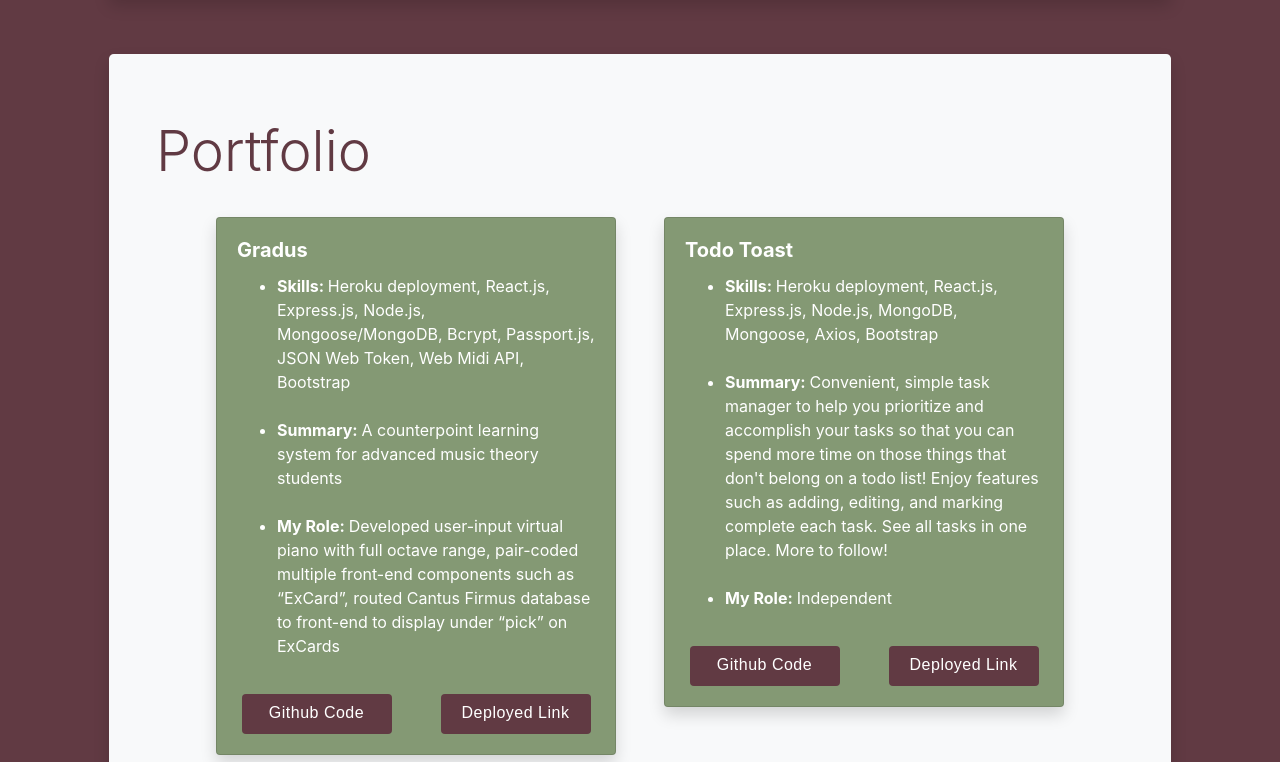
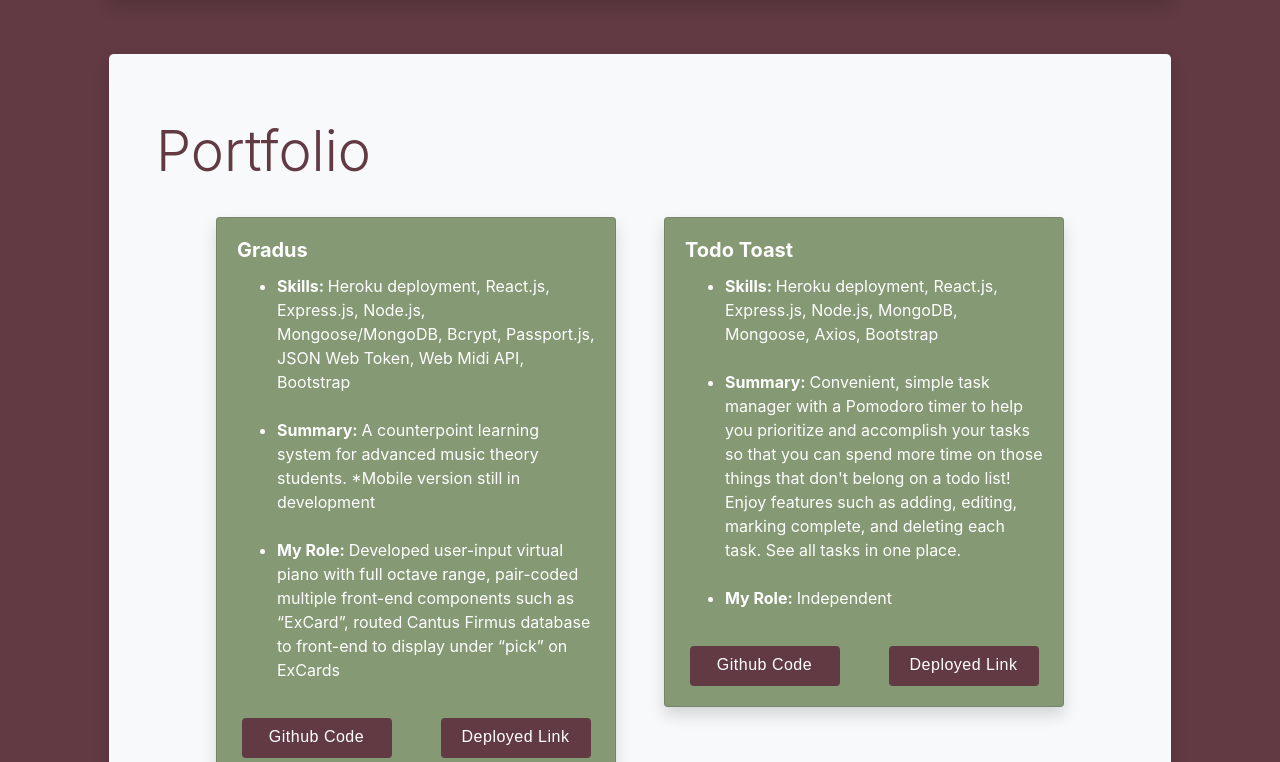
Before and after one commit to sarahtam718/react-portfolio, a React (Create React App) app: page / in a window 1280 px wide. Shown: the part 433-1195 px from the top of the page. Built offline with nearby package versions, Linux system fonts and the light colour scheme.

Commit message:
added link for deplyment to todo toast and various descriptions

```diff
--- a/src/components/navbar.js
+++ b/src/components/navbar.js
@@ -3,7 +3,7 @@ import SmallLogo from "./images/small-green-dot-logo.png";
 
 const Navbar = () => (
   <nav
-    className="navbar  navbar-light bg-light shadow"
+    className="navbar navbar-light bg-light shadow"
     style={{
       backgroundColor: "white",
       color: "#613a43"
--- a/src/components/portfolio/cardData.json
+++ b/src/components/portfolio/cardData.json
@@ -3,7 +3,7 @@
     "id": 0,
     "title": "Gradus",
     "skills": "Heroku deployment, React.js, Express.js, Node.js, Mongoose/MongoDB, Bcrypt, Passport.js, JSON Web Token, Web Midi API, Bootstrap",
-    "summary": "A counterpoint learning system for advanced music theory students",
+    "summary": "A counterpoint learning system for advanced music theory students. *Mobile version still in development",
     "role": "Developed user-input virtual piano with full octave range, pair-coded multiple front-end components such as “ExCard”, routed Cantus Firmus database to front-end to display under “pick” on ExCards",
     "githubLink": "https://github.com/sarahtam718/Gradus",
     "deployedLink": "https://pacific-cove-65892.herokuapp.com/"
@@ -12,9 +12,10 @@
     "id": 1,
     "title": "Todo Toast",
     "skills": "Heroku deployment, React.js, Express.js, Node.js, MongoDB, Mongoose, Axios, Bootstrap",
-    "summary": "Convenient, simple task manager to help you prioritize and accomplish your tasks so that you can spend more time on those things that don't belong on a todo list! Enjoy features such as adding, editing, and marking complete each task. See all tasks in one place. More to follow!",
+    "summary": "Convenient, simple task manager with a Pomodoro timer to help you prioritize and accomplish your tasks so that you can spend more time on those things that don't belong on a todo list! Enjoy features such as adding, editing, marking complete, and deleting each task. See all tasks in one place.",
     "role": "Independent",
-    "githubLink": "https://github.com/sarahtam718/todo-toast"
+    "githubLink": "https://github.com/sarahtam718/todo-toast",
+    "deployedLink": "https://github.com/sarahtam718/todo-toast"
   },
   {
     "id": 2,
```
